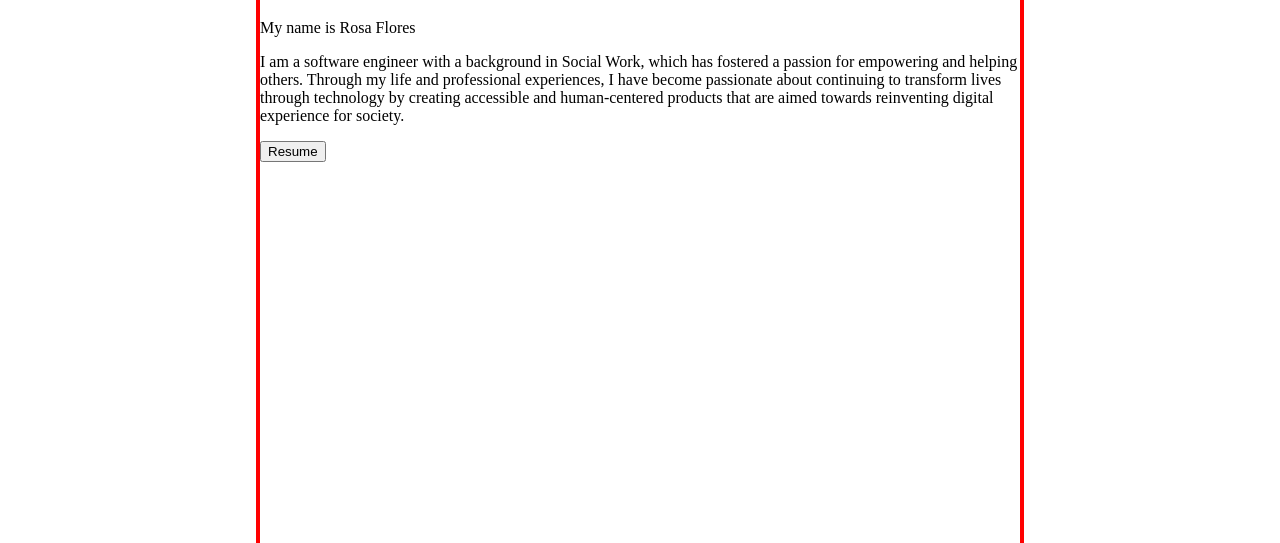
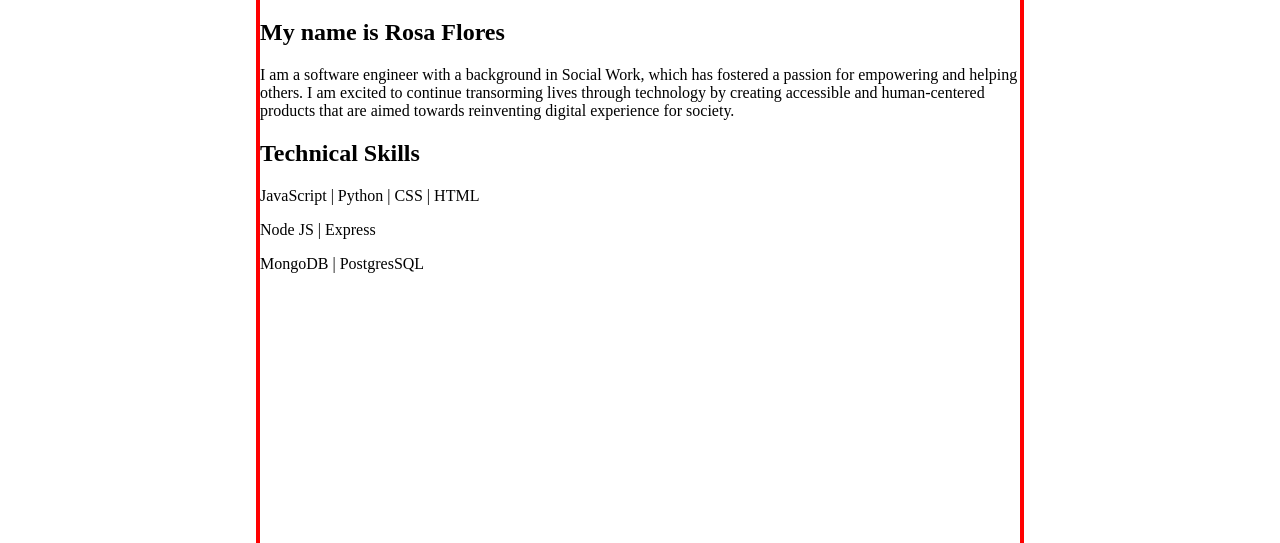
Before and after one commit to rosacfr/portfolio, a plain HTML site: page index.html in a window 1280 px wide. Shown: the part 161-704 px from the top of the page. Drawn offline with Linux system fonts and the light colour scheme.

Commit message:
Add about me info

```diff
--- a/index.html
+++ b/index.html
@@ -22,10 +22,14 @@
 
   <main>
     <h1>Nice to <br>meet you.</h1>
-    <p>My name is Rosa Flores</p>
-    <p>I am a software engineer with a background in Social Work, which has fostered a passion for empowering and helping others. Through my life and professional experiences, I have become passionate about continuing to transform lives through technology by creating accessible and human-centered products that are aimed towards reinventing digital experience for society.</p>
-    <a href="resume.pdf" target="_blank" class="resume"><button>Resume</button></a>
-
+    <h2 class="name">My name is Rosa Flores</h2>
+    <p class="info">I am a software engineer with a background in Social Work, which has fostered a passion for empowering and helping others. I am excited to continue transorming lives through technology by creating accessible and human-centered products that are aimed towards reinventing digital experience for society.</p>
+    <h2>Technical Skills</h2>
+    <div class="skills">
+      <p> JavaScript | Python | CSS | HTML </p>
+      <p>Node JS | Express</p>
+      <p>MongoDB | PostgresSQL</p>
+  </div>
 
   </main>
 
```
